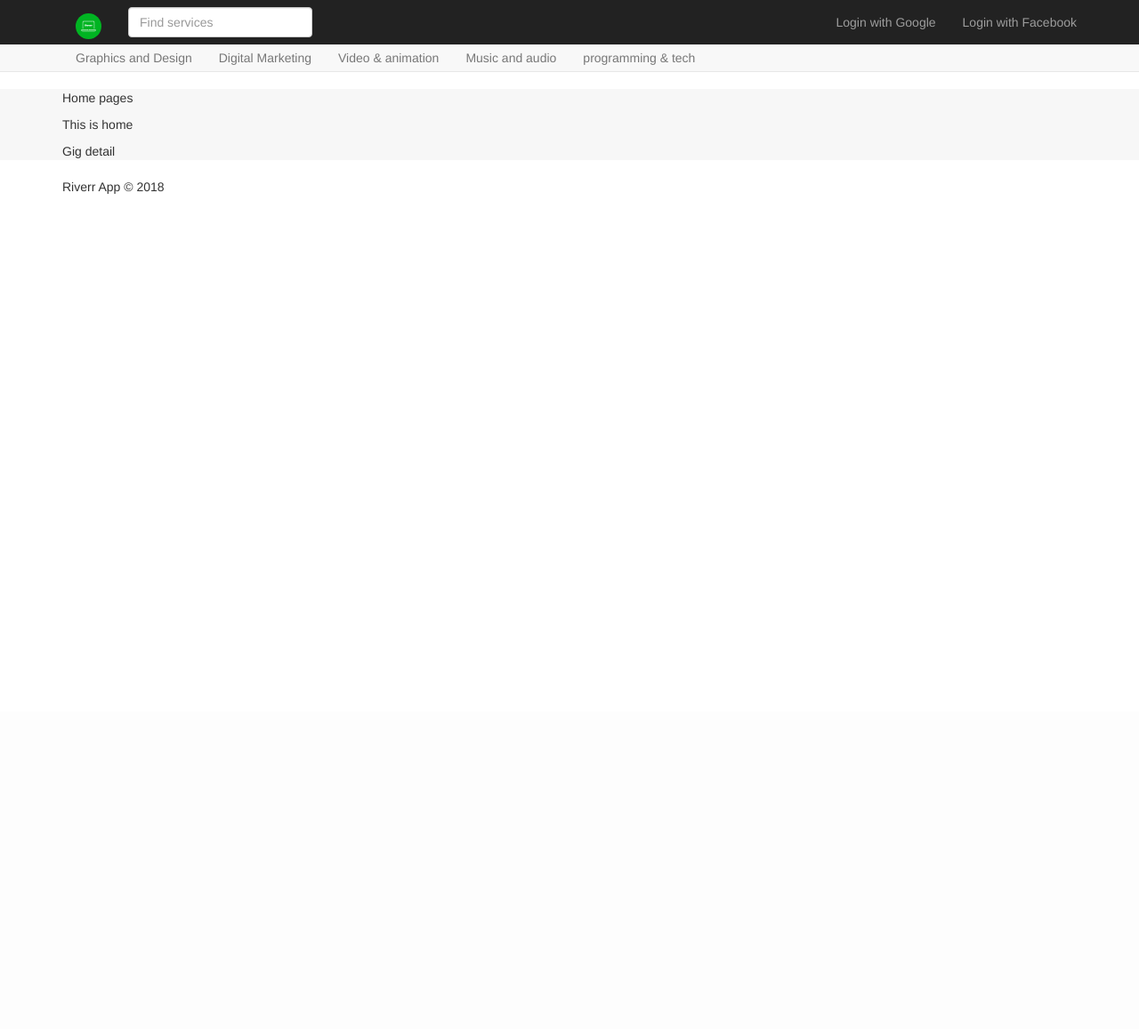
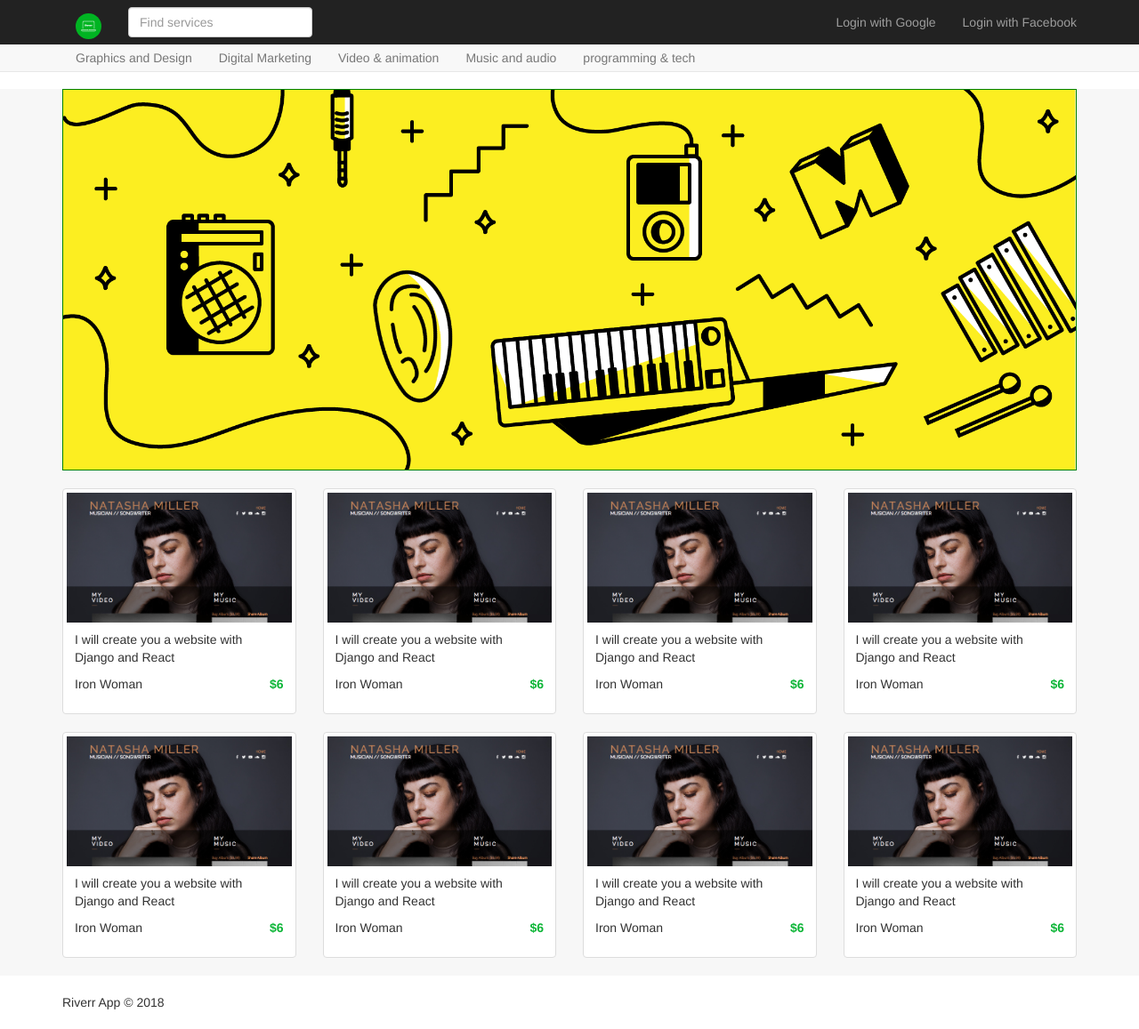
Before and after one commit to RomaneGreen/get_to_buy, a Django app: page / in a window 1280 px wide. Shown: the whole page at 89% size. Before the commit the page ends 218 px from the top, so only its background shows below. Run offline with Django 3.2, Linux system fonts and the light colour scheme; some libraries are stand-ins or nearby versions.

Commit message:
styled hompage

```diff
--- a/riverrapp/static/css/app.css
+++ b/riverrapp/static/css/app.css
@@ -1,3 +1,7 @@
+html{
+    background-color: black;
+}
+
 .container {
     width:1100;
 
@@ -16,8 +20,12 @@
 }
 
 #body .banner {
+
     width: 100%;
     margin-bottom: 20px;
+    float: left;
+    border: 1px solid green;
+
 }
 
 #footer{
--- a/riverrapp/templates/base.html
+++ b/riverrapp/templates/base.html
@@ -10,7 +10,7 @@
     <link rel="icon" href="{% static '/img/favicond.ico' %}" type="image/x-icon" />
     <!-- <link rel="stylesheet" href="https://cdnjs.cloudflare.com/ajax/libs/bulma/0.7.1/css/bulma.min.css"> -->
     <link rel="stylesheet" href="https://maxcdn.bootstrapcdn.com/bootstrap/3.3.7/css/bootstrap.min.css" integrity="sha384-BVYiiSIFeK1dGmJRAkycuHAHRg32OmUcww7on3RYdg4Va+PmSTsz/K68vbdEjh4u" crossorigin="anonymous">
-    <link rel="stylesheet" href="{% static 'css/app.css' %}"  />
+    <link rel="stylesheet" href="{% static '/css/app.css' %}"  />
     <script src="https://ajax.googleapis.com/ajax/libs/jquery/3.3.1/jquery.min.js"></script>
     <script src="https://maxcdn.bootstrapcdn.com/bootstrap/3.3.7/js/bootstrap.min.js" integrity="sha384-Tc5IQib027qvyjSMfHjOMaLkfuWVxZxUPnCJA7l2mCWNIpG9mGCD8wGNIcPD7Txa" crossorigin="anonymous"></script>
 </head>
--- a/riverrapp/templates/gig_detail.html
+++ b/riverrapp/templates/gig_detail.html
@@ -1,4 +1,5 @@
 {% extends 'base.html' %}
+{% load staticfiles %}
 
 
 {% block page %}
--- a/riverrapp/templates/home.html
+++ b/riverrapp/templates/home.html
@@ -1,13 +1,26 @@
 {% extends 'base.html' %}
+{% load staticfiles %}
 
 
 {% block page %}
 
 
-<p>Home pages</p>
+<div class="row">
+    <div class="col-lg-12">
+        <img src="{% static 'img/banner.gif' %}" class="banner" alt="banner">
+    </div>
 
-<p>This is home</p>
-<!-- <a href='/gigs/1'>Gig detail</a> -->
-<a href={% url 'gig_detail' '1' %}>Gig detail</a>
+    {% for i in '12345678' %}
+    <div class="col-md-3">
+        <div class="thumbnail">
+            <a href="{% url 'gig_detail' i %}"><img src="{% static 'img/gig.jpg' %}"</a>
+            <div class="caption">
+                <p> <a href="{% url 'gig_detail' i %}"> I will create you a website with Django and React</a></p>
+                <p> <a href="#"> Iron Woman</a> <span><b class="green pull-right">$6</b></span></p>
+            </div>
+        </div>
+    </div>
+    {% endfor %}
+</div>
 
 {% endblock %}
```
Also changed, not shown: riverrapp/static/img/gig.jpg (added).
